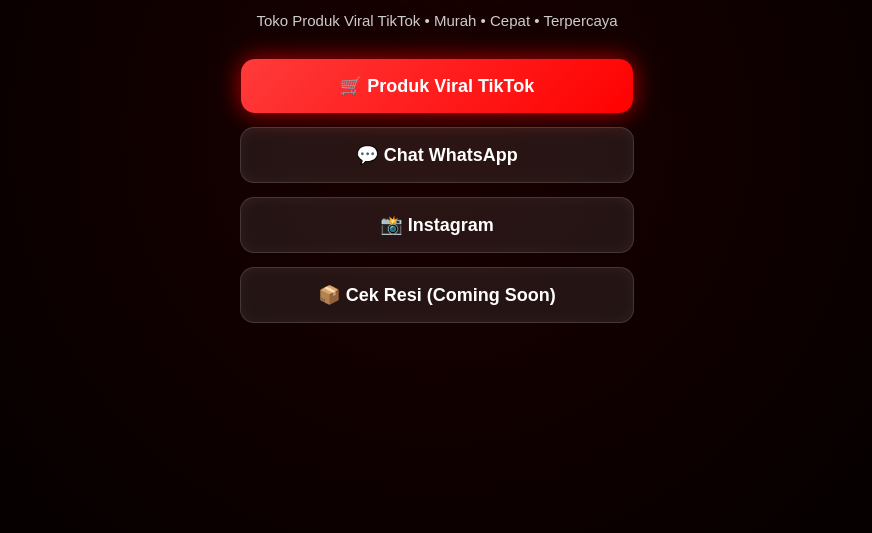
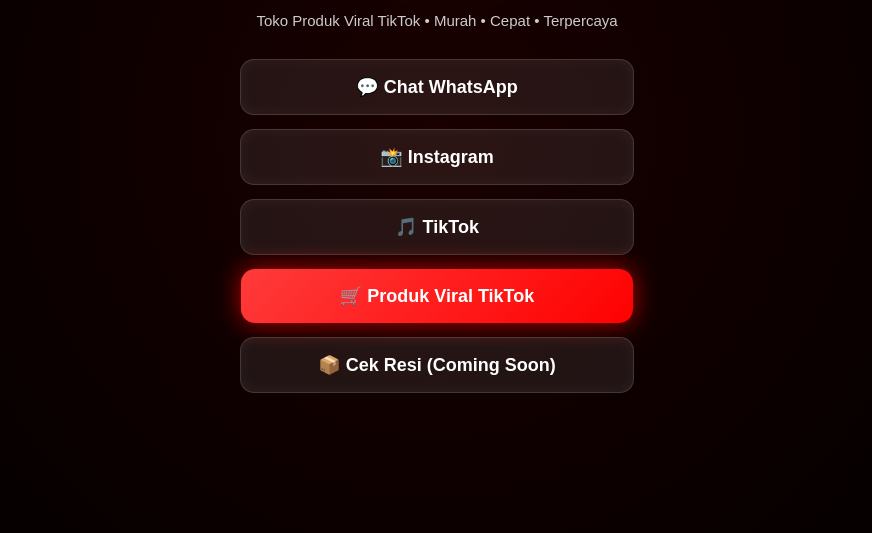
Before and after one commit to fhafidun-debug/fs-store, a plain HTML site: page index.html in a window 1280 px wide. Shown: the part 267-800 px from the top of the page, without its empty margins (203-1075 px from the left). Drawn offline with Linux system fonts and the light colour scheme.

Commit message:
Update links and buttons in index.html

```diff
--- a/index.html
+++ b/index.html
@@ -103,10 +103,11 @@
     <h1>FS Store</h1>
     <p>Toko Produk Viral TikTok • Murah • Cepat • Terpercaya</p>
 
-    <a href="#" class="btn btn-main">🛒 Produk Viral TikTok</a>
-    <a href="#" class="btn btn-dark">💬 Chat WhatsApp</a>
-    <a href="#" class="btn btn-dark">📸 Instagram</a>
-    <a href="#" class="btn btn-dark">📦 Cek Resi (Coming Soon)</a>
+<a href="https://wa.me/6281521622159" target="_blank" class="btn btn-dark">💬 Chat WhatsApp</a>
+<a href="https://www.instagram.com/sntyyyyyanr._" target="_blank" class="btn btn-dark">📸 Instagram</a>
+<a href="https://www.tiktok.com/@store_fs" target="_blank" class="btn btn-dark">🎵 TikTok</a>
+<a href="#" class="btn btn-main">🛒 Produk Viral TikTok</a>
+<a href="#" class="btn btn-dark">📦 Cek Resi (Coming Soon)</a>
 
   </div>
 </body>
```
